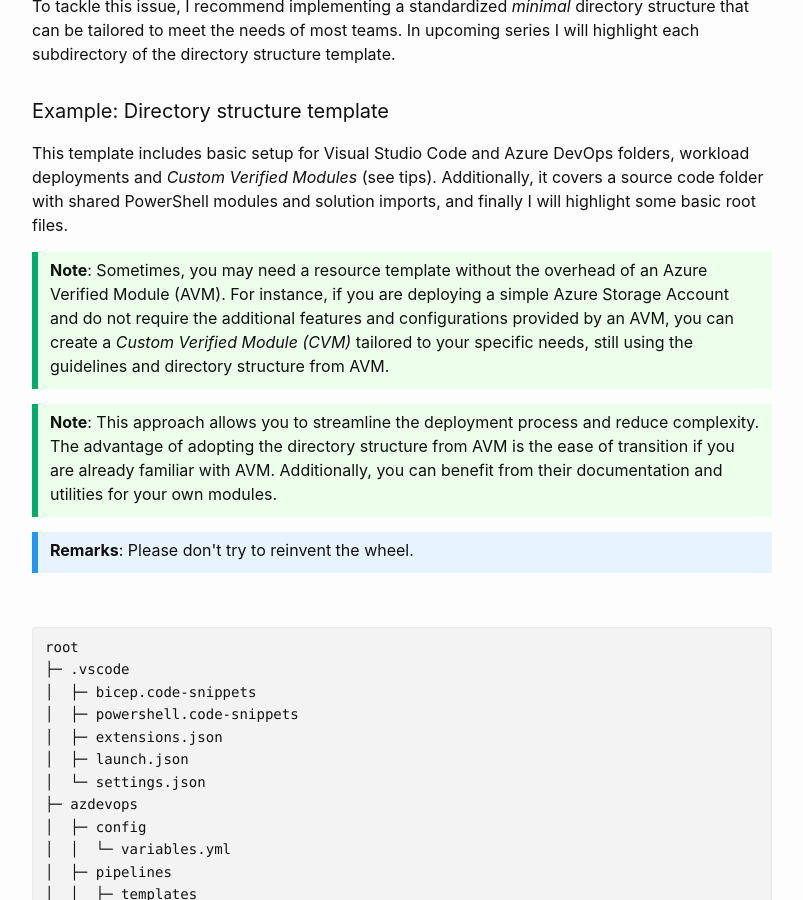
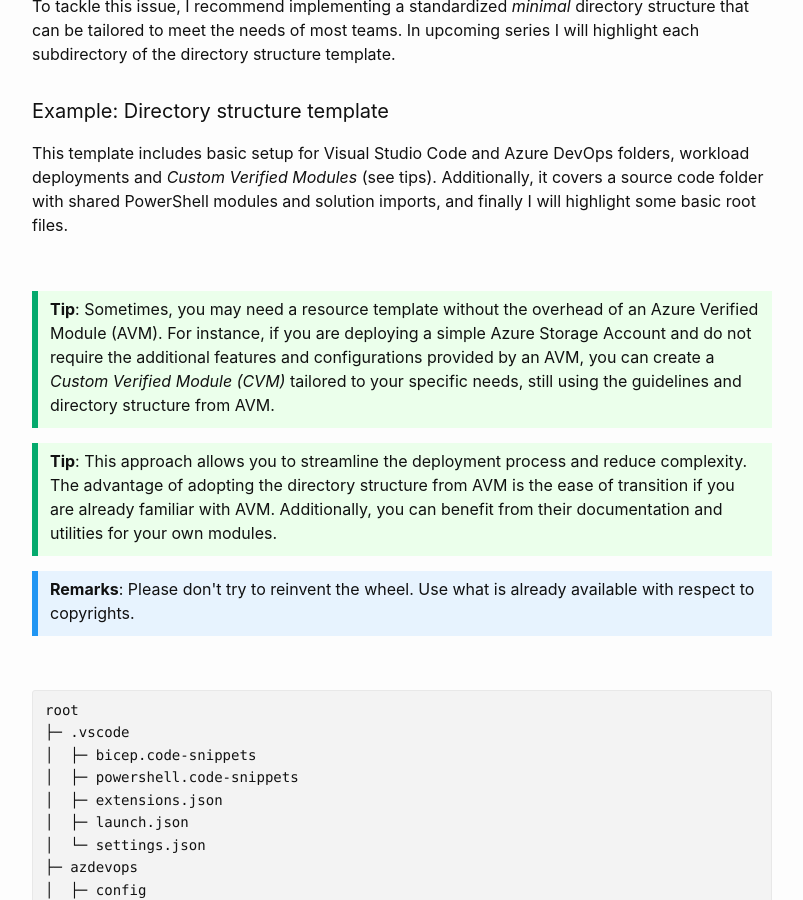
Before and after one commit to msc365/msc365.github.io, a Jekyll site: the page built from _posts/2024-09-24-azure-iac-directory-template-part-1.md, in a window 1280 px wide and 900 px high, scrolled down 529 px. Shown: the whole window, without its empty margins (238-1041 px from the left). Built offline with Jekyll 4.4.1, drawn with Linux system fonts in a browser that asks for light colours; comment, search, counter and statistics services are not loaded.

Commit message:
Add copyright notification

```diff
--- a/_posts/2024-09-24-azure-iac-directory-template-part-1.md
+++ b/_posts/2024-09-24-azure-iac-directory-template-part-1.md
@@ -17,16 +17,18 @@
 
 This template includes basic setup for Visual Studio Code and Azure DevOps folders, workload deployments and _Custom Verified Modules_ (see tips). Additionally, it covers a source code folder with shared PowerShell modules and solution imports, and finally I will highlight some basic root files.
 
+<br>
+
 <div class="tip">
-    <p><strong>Note</strong>: Sometimes, you may need a resource template without the overhead of an Azure Verified Module (AVM). For instance, if you are deploying a simple Azure Storage Account and do not require the additional features and configurations provided by an AVM, you can create a <i>Custom Verified Module (CVM)</i> tailored to your specific needs, still using the guidelines and directory structure from AVM.</p>
+    <p><strong>Tip</strong>: Sometimes, you may need a resource template without the overhead of an Azure Verified Module (AVM). For instance, if you are deploying a simple Azure Storage Account and do not require the additional features and configurations provided by an AVM, you can create a <i>Custom Verified Module (CVM)</i> tailored to your specific needs, still using the guidelines and directory structure from AVM.</p>
 </div>
 
 <div class="tip">
-    <p><strong>Note</strong>: This approach allows you to streamline the deployment process and reduce complexity. The advantage of adopting the directory structure from AVM is the ease of transition if you are already familiar with AVM. Additionally, you can benefit from their documentation and utilities for your own modules.</p>
+    <p><strong>Tip</strong>: This approach allows you to streamline the deployment process and reduce complexity. The advantage of adopting the directory structure from AVM is the ease of transition if you are already familiar with AVM. Additionally, you can benefit from their documentation and utilities for your own modules.</p>
 </div>
 
 <div class="important">
-    <p><strong>Remarks</strong>: Please don't try to reinvent the wheel.</p>
+    <p><strong>Remarks</strong>: Please don't try to reinvent the wheel. Use what is already available with respect to copyrights.</p>
 </div>
 
 <br>
```
